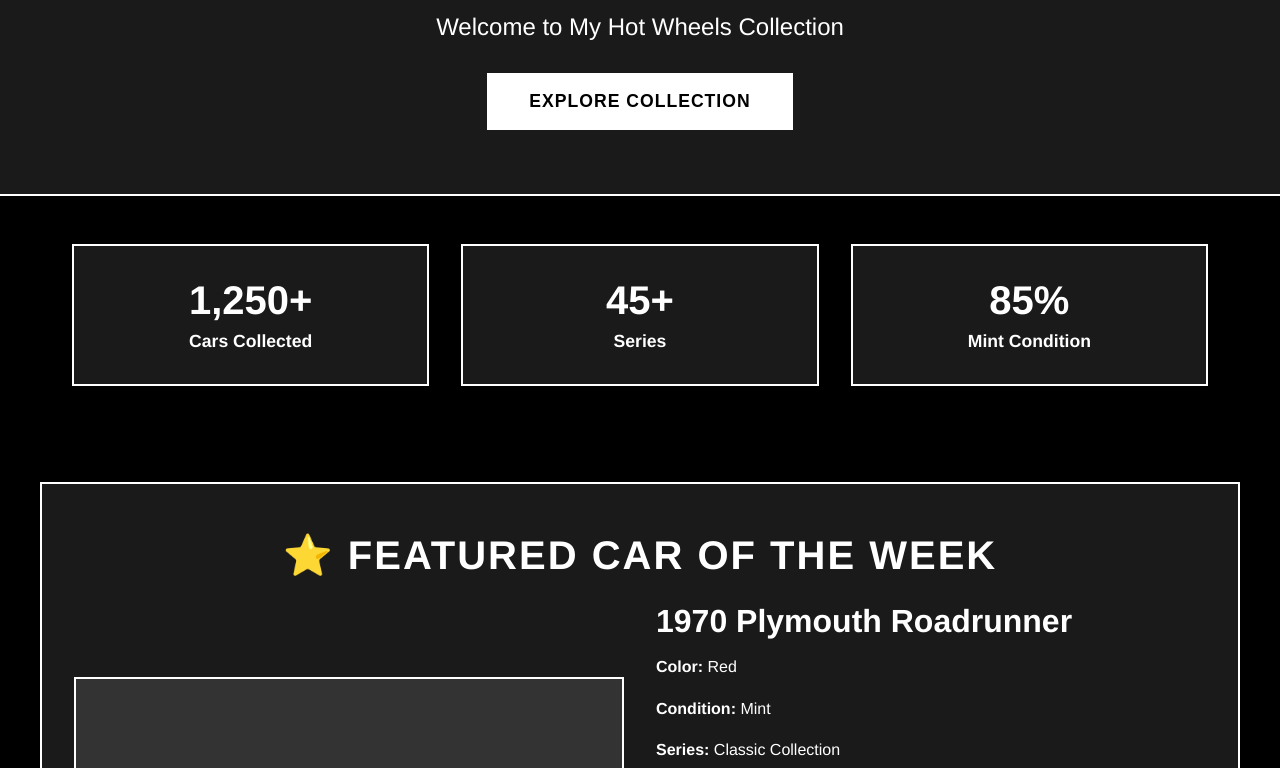
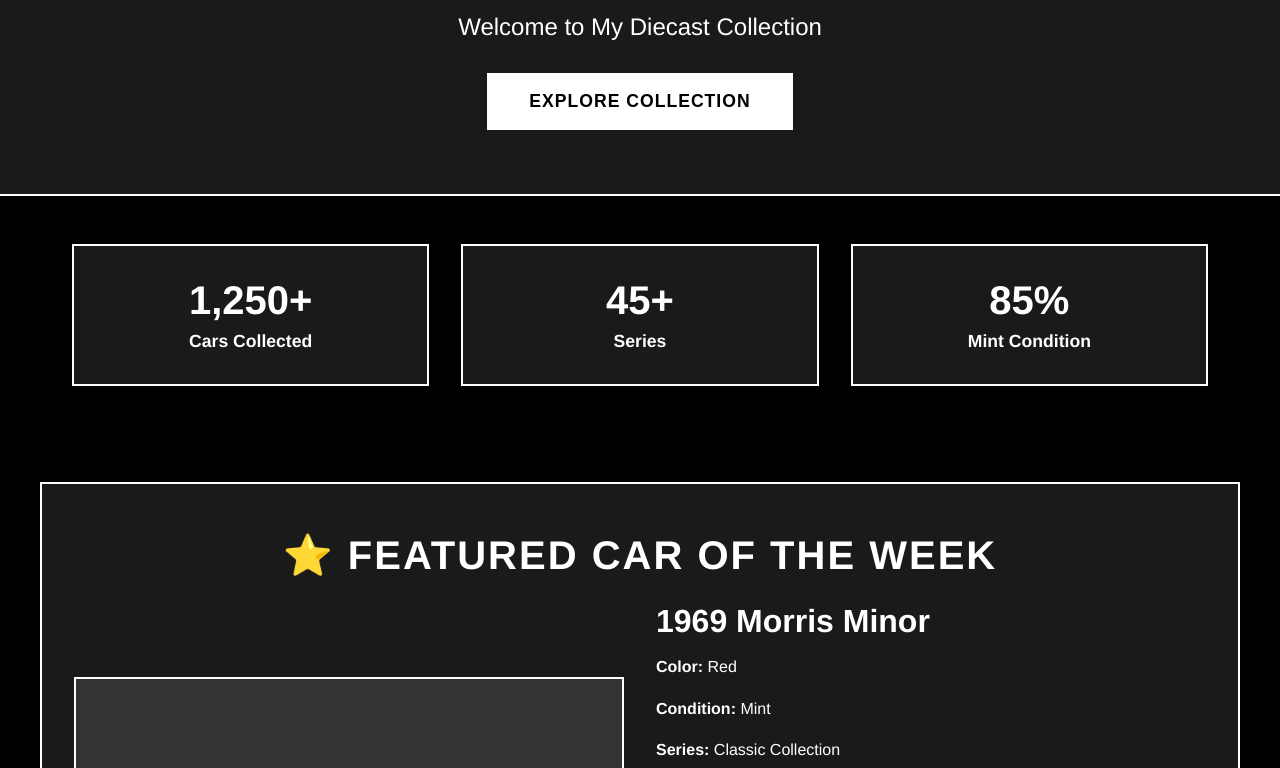
Before and after one commit to mditerlizzi1979/too-loud-too-fast-, a plain HTML site: page index.html in a window 1280 px wide. Shown: the part 587-1355 px from the top of the page. Drawn offline with Linux system fonts and the light colour scheme; a web font is replaced by a local one.

Commit message:
index.html

```diff
--- a/index.html
+++ b/index.html
@@ -450,7 +450,7 @@
     <!-- Hero Section -->
     <div class="hero" id="home">
         <h1>Too Loud. Too Fast.</h1>
-        <p>Welcome to My Hot Wheels Collection</p>
+        <p>Welcome to My Diecast Collection</p>
         <button class="cta-button">Explore Collection</button>
     </div>
 
@@ -476,7 +476,7 @@
         <div class="featured-car">
             <div class="featured-image">🏎️</div>
             <div class="featured-details">
-                <h3>1970 Plymouth Roadrunner</h3>
+                <h3>1969 Morris Minor </h3>
                 <p><span class="detail-label">Color:</span> Red</p>
                 <p><span class="detail-label">Condition:</span> Mint</p>
                 <p><span class="detail-label">Series:</span> Classic Collection</p>
```
